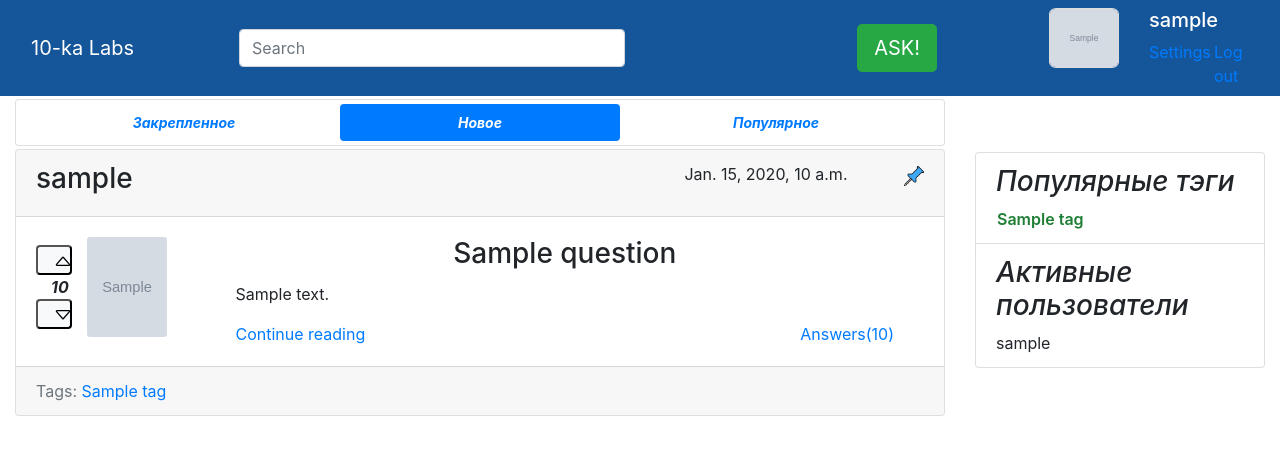
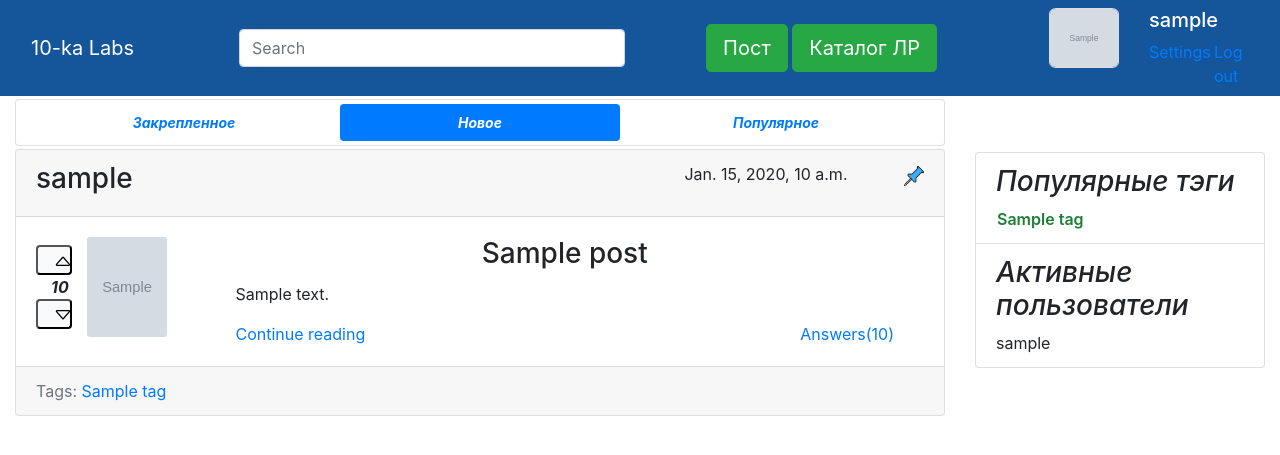
Before and after one commit to H-b-IO-T-O-H/cyber_poligon_front, a Django app: page / in a window 1280 px wide. Shown: the top 455 px of the page. Run offline with Django 3.2, Linux system fonts and the light colour scheme; a user stored in the database is signed in; tables that the repository leaves empty hold one stand-in row (values such as "Sample post"); grey boxes marked "Sample" are stand-in pictures; some libraries are stand-ins or nearby versions.

Commit message:
change question->post

```diff
--- a/app/articles/admin.py
+++ b/app/articles/admin.py
@@ -1,7 +1,7 @@
 from django.contrib import admin
-from articles.models import Question, Tag, LikeDislike, Answer
+from articles.models import Post, Tag, LikeDislike, Answer
 
-admin.site.register(Question)
+admin.site.register(Post)
 admin.site.register(Tag)
 admin.site.register(LikeDislike)
 admin.site.register(Answer)
--- a/app/articles/forms.py
+++ b/app/articles/forms.py
@@ -1,7 +1,7 @@
 from django import forms
 
 
-class QuestionForm(forms.Form):
+class PostForm(forms.Form):
 	title = forms.CharField(label='Заголовок', max_length=255)
 	text = forms.CharField(label='Пост', widget=forms.Textarea(attrs={'rows': '3'}))
 	tags = forms.CharField(label="Тэги", required=False, max_length=50)
--- a/app/articles/static/js/LikeDislike.js
+++ b/app/articles/static/js/LikeDislike.js
@@ -37,7 +37,7 @@ $(".newVote").click(function (e) {
                 if (data_type === 'answer')
                     $('#voteAnswer' + data_id).html(response);
                 else
-                    $('#voteQuestion' + data_id).html(response);
+                    $('#votePost' + data_id).html(response);
             },
             error: function () {
                 alert(0)
--- a/app/articles/templates/articles/base.html
+++ b/app/articles/templates/articles/base.html
@@ -16,8 +16,11 @@
         <input class="form-control" type="search" placeholder="Search" aria-label="Search">
     </form>
     <div class="col-3 text-right">
-        <a href="{% url 'articles:ask' %}">
-            <button class="btn btn-success btn-lg my-2 center-block" type="submit">ASK!</button>
+        <a href="{% url 'articles:new_post' %}">
+            <button class="btn btn-success btn-lg my-2 center-block" type="submit">Пост</button>
+        </a>
+        <a href="{% url 'articles:new_post' %}">
+            <button class="btn btn-success btn-lg my-2 center-block" type="submit">Каталог ЛР</button>
         </a>
     </div>
     <div class="col-3">
--- a/app/articles/templates/articles/index.html
+++ b/app/articles/templates/articles/index.html
@@ -18,7 +18,7 @@
                 </li>
             </div>
         </div>
-        {% for question in page_object %}
+        {% for post in page_object %}
             {% include 'articles/utils/card.html' %}
         {% endfor %}
         {% if is_paginated %}
--- a/app/articles/templates/articles/utils/card.html
+++ b/app/articles/templates/articles/utils/card.html
@@ -2,10 +2,10 @@
 <div class="card mb-4">
     <div class="card-header">
         <div class="row">
-            <h3 class="col-2">{{ question.author }}</h3>
-            <p class="col-9 text-right"> {{ question.create_date }}</p>
+            <h3 class="col-2">{{ post.author }}</h3>
+            <p class="col-9 text-right"> {{ post.create_date }}</p>
             <div class="col-1 text-right">
-                {% if question.is_pinned %}
+                {% if post.is_pinned %}
                     <img src="{% static 'images/push-pin.png' %}" width="20" height="20" alt="">
                 {% endif %}
             </div>
@@ -16,31 +16,31 @@
             <div class="row col-3">
                 {% include 'articles/utils/likeDisQuestions.html' %}
                 <div class="row col-7">
-                    {% if question.author.avatar != '' %}
-                        <img class="user_avatar card-img" src="{% static question.author.avatar %}" alt="no avatar">
+                    {% if post.author.avatar != '' %}
+                        <img class="user_avatar card-img" src="{% static post.author.avatar %}" alt="no avatar">
                     {% else %}
                         <img class="user_avatar card-img" src="{% static 'default_avatar.svg' %}" alt="">
                     {% endif %}
                 </div>
             </div>
             <div class="col-9">
-                <h3 class="card-title text-center">{{ question.title }}</h3>
+                <h3 class="card-title text-center">{{ post.title }}</h3>
                 <p class=" text-break" style="max-width: 100%;">
-                    {{ question.text|truncatewords:30 }}
+                    {{ post.text|truncatewords:30 }}
                 </p>
                 <div class="row">
-                    <a href="{% url 'articles:display_single' question.id %}" class="col-6 stretched-link">Continue
+                    <a href="{% url 'articles:display_single' post.id %}" class="col-6 stretched-link">Continue
                         reading</a>
-                    <a href="{% url 'articles:display_single' question.id %}"
-                       class="col-6 text-right stretched-link">Answers({{ question.total_answers }})</a>
+                    <a href="{% url 'articles:display_single' post.id %}"
+                       class="col-6 text-right stretched-link">Answers({{ post.total_answers }})</a>
                 </div>
             </div>
         </div>
     </div>
     <div class="card-footer text-muted">
-        {% if question.tags.all %}
+        {% if post.tags.all %}
             Tags:
-            {% for tag in question.tags.all %}
+            {% for tag in post.tags.all %}
                 <a href="{% url 'articles:tags_list' tag.id %}">{{ tag.tag_name }}</a>
             {% endfor %}
         {% endif %}
--- a/app/articles/templates/articles/utils/likeDisQuestions.html
+++ b/app/articles/templates/articles/utils/likeDisQuestions.html
@@ -2,19 +2,19 @@
     {% load static %}
     <div class="col-4 mt-2 text-center">
         <button type="submit"
-                data-type="question"
+                data-type="post"
                 data-action="up"
-                data-id="{{ question.id }}"
+                data-id="{{ post.id }}"
                 class="col newVote btn-xs bg-light rounded">
             <img src="{% static 'images/caret-up.svg' %}" width="20" height="20" alt="">
         </button>
-        <strong class="col font-italic" id="voteQuestion{{ question.id }}">
-                {{ question.total_likes }}
+        <strong class="col font-italic" id="votePost{{ post.id }}">
+                {{ post.total_likes }}
         </strong>
         <button type="submit"
-                data-type="question"
+                data-type="post"
                 data-action="down"
-                data-id="{{ question.id }}"
+                data-id="{{ post.id }}"
                 class="col newVote btn-xs bg-light rounded">
             <img src="{% static 'images/caret-down.svg' %}" width="20" height="20" alt="">
         </button>
--- a/app/articles/templates/articles/utils/ask.html
+++ b/app/articles/templates/articles/utils/new_post.html
@@ -3,14 +3,14 @@
 {% load crispy_forms_filters %}
 {% block content %}
     <div class="text-center new_question my-1">
-        <h3 class="font-italic">New question</h3>
+        <h3 class="font-italic">New post</h3>
     </div>
     <div class="card mt-3">
         <div class="card-body">
             {% if error %}
                 <div class="alert alert-danger">{{ error }}</div>
             {% endif %}
-            <form method="POST" action="{% url 'articles:ask' %}">
+            <form method="POST" action="{% url 'articles:new_post' %}">
                 {% csrf_token %}
                 {{ form|crispy }}
                 <div class="col ask_btn text-center">
--- a/app/articles/templates/articles/utils/tags.html
+++ b/app/articles/templates/articles/utils/tags.html
@@ -3,7 +3,7 @@
 
 {% block content %}
     <h3 class="font-italic mt-1">Posts with "{{ tag.tag_name }}" tag:</h3>
-    {% for question in tag.questions.all %}
+    {% for post in tag.posts.all %}
         {% include 'articles/utils/card.html' %}
     {% endfor %}
 {% endblock %}
--- a/app/articles/urls.py
+++ b/app/articles/urls.py
@@ -1,12 +1,12 @@
 from django.urls import path
 from articles import views
-from articles.models import LikeDislike, Question, Answer
+from articles.models import LikeDislike, Post, Answer
 
 app_name = 'articles'
 urlpatterns = [
 	path('', views.index, name='Cat In Hat'),
-	path('ask/', views.ask_question, name='ask'),
-	path('question/<int:question_id>', views.display_single, name='display_single'),
+	path('new_post/', views.new_post, name='new_post'),
+	path('post/<int:post_id>', views.display_single, name='display_single'),
 	path('tags/<int:tag_id>', views.tags_list, name='tags_list'),
 	path('ajax/vote/', views.vote, name="vote")
 ]
--- a/app/articles/views.py
+++ b/app/articles/views.py
@@ -1,5 +1,5 @@
-from articles.forms import QuestionForm, AnswerForm
-from articles.models import Question, Answer, Tag, LikeDislike
+from articles.forms import PostForm, AnswerForm
+from articles.models import Post, Answer, Tag, LikeDislike
 from django.contrib.auth.decorators import login_required
 from django.core.handlers.wsgi import WSGIRequest
 from django.core.paginator import Paginator
@@ -20,56 +20,56 @@ def index(request: WSGIRequest):
 
     sort_key = filter_map.get(query_filter, '-create_date')
     if sort_key == '-is_pinned':
-        questions_list = Question.objects.all().filter(is_pinned=True).order_by('-create_date')
+        questions_list = Post.objects.all().filter(is_pinned=True).order_by('-create_date')
     else:
-        questions_list = Question.objects.all().order_by(sort_key)
+        questions_list = Post.objects.all().order_by(sort_key)
     question_context = paginate(questions_list, request, 3)
     question_context.update({'sort_key': sort_key})
     return render(request, 'articles/index.html', context=question_context)
 
 
-def ask_question(request):
+def new_post(request):
     if request.method == 'GET':
-        form = QuestionForm()
+        form = PostForm()
         if request.user.is_authenticated:
-            return render(request, 'articles/utils/ask.html', {'form': form})
+            return render(request, 'articles/utils/new_post.html', {'form': form})
         return redirect('accounts:login')
     else:
-        form = QuestionForm(request.POST)
+        form = PostForm(request.POST)
         if not form.is_valid():
             return redirect(request.META['HTTP_REFERER'])
         tags = form.cleaned_data['tags'].split()
-        question_full = Question.objects.create_question(author=request.user, title=form.cleaned_data['title'],
+        post_full = Post.objects.create_post(author=request.user, title=form.cleaned_data['title'],
                                                          text=form.cleaned_data['text'], is_pinned=form.cleaned_data['pinned'], tags=tags)
-        if question_full:
-            question_full.save()
-            return redirect('../question/{}'.format(question_full.id))
+        if post_full:
+            post_full.save()
+            return redirect('../post/{}'.format(post_full.id))
         else:
-            return render(request, 'articles/utils/ask.html', {'error': 'Something went wrong. Please try again'})
+            return render(request, 'articles/utils/new_post.html', {'error': 'Something went wrong. Please try again'})
 
 
-def display_single(request, question_id):
+def display_single(request, post_id):
     context = {}
-    question = get_object_or_404(Question, id=question_id)
+    post = get_object_or_404(Post, id=post_id)
     if request.method == 'POST':
         if not request.user.is_authenticated:
             return redirect('accounts:login')
         form = AnswerForm(request.POST)
         if not form.is_valid():
             context.update({'form': form})
-        answer_full = Answer.objects.create_answer(author=request.user, question=question,
+        answer_full = Answer.objects.create_answer(author=request.user, post=post,
                                                    text=form.cleaned_data['text'])
         answer_full.save()
-        return redirect('../question/{}'.format(question.id))
-    answers = Answer.objects.filter(question=question_id).order_by('-create_date')
+        return redirect('../post/{}'.format(post.id))
+    answers = Answer.objects.filter(post=post_id).order_by('-create_date')
     answers_context = paginate(answers, request, 3)
     form = AnswerForm()
-    context.update({'form': form, 'question': question,
+    context.update({'form': form, 'post': post,
                     'page_object': answers_context['page_object'],
                     'is_paginated': answers_context['is_paginated'],
                     'next_url': answers_context['next_url'],
                     'prev_url': answers_context['prev_url']})
-    return render(request, 'articles/utils/question.html', context=context)
+    return render(request, 'articles/utils/post.html', context=context)
 
 
 def tags_list(request, tag_id):
@@ -110,8 +110,8 @@ def vote(request):
     action = post['action']
     data_id = post['data_id']
     data_type = post['data_type']
-    if data_type == 'question':
-        data_object = Question.objects.get(pk=data_id)
+    if data_type == 'post':
+        data_object = Post.objects.get(pk=data_id)
     else:
         data_object = Answer.objects.get(pk=data_id)
     LikeDislike.objects.create_like_dislike(user, instance=data_object, object_id=data_id, action=action)
```
Also changed, not shown: app/articles/models.py (+30 -15 lines), app/articles/templates/articles/utils/buffer.html (+6 -6 lines), app/articles/templates/articles/utils/post.html (renamed from app/articles/templates/articles/utils/question.html, +11 -11 lines), app/accounts/avatars/sAOO17OKdQc.jpeg (added), app/accounts/migrations/0003_alter_user_avatar.py (added), app/articles/migrations/0001_initial.py, app/articles/migrations/0002_question_is_pinned.py, app/articles/migrations/0003_lab.py (added), app/articles/static/css/post.css (renamed from app/articles/static/css/question.css).
